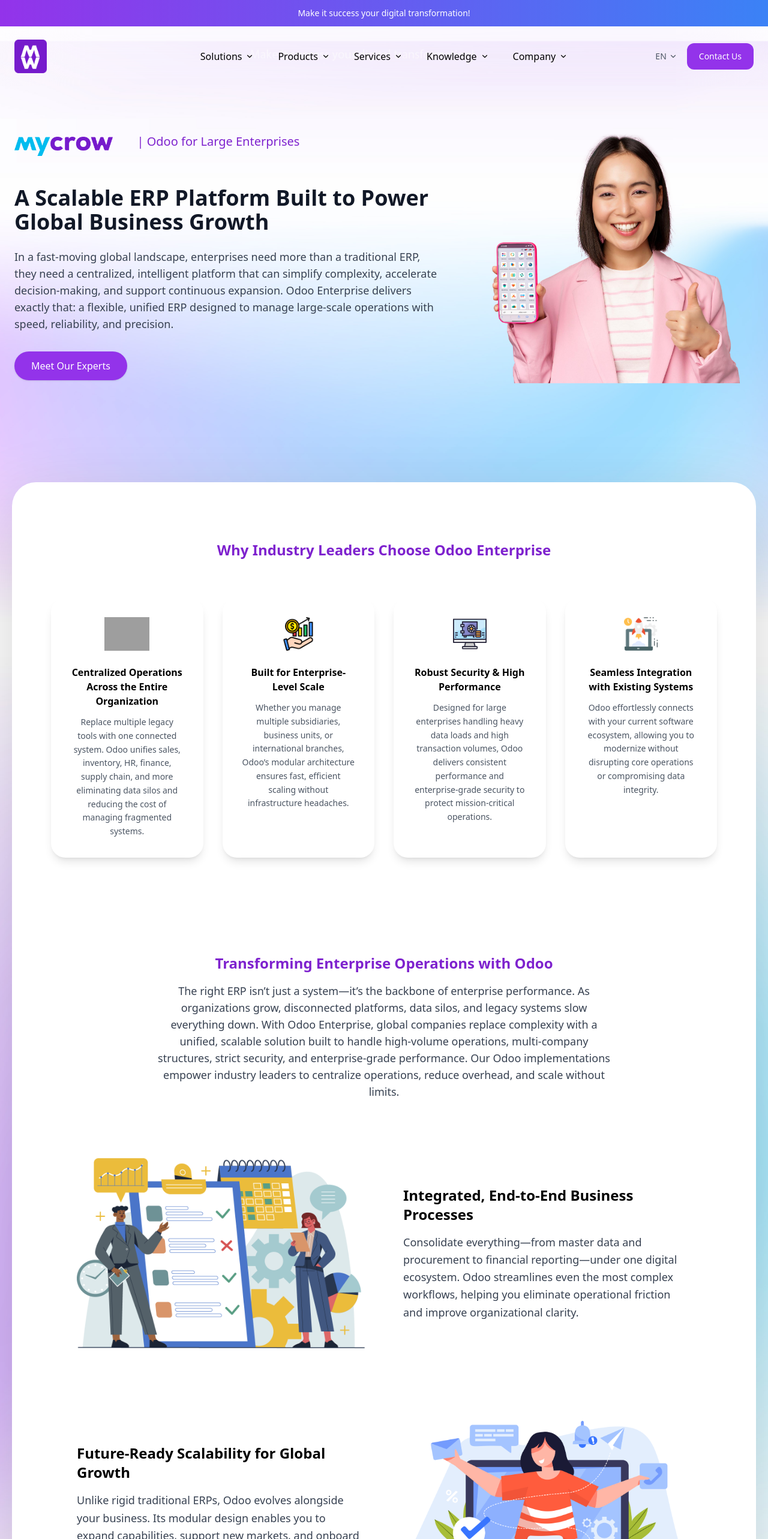
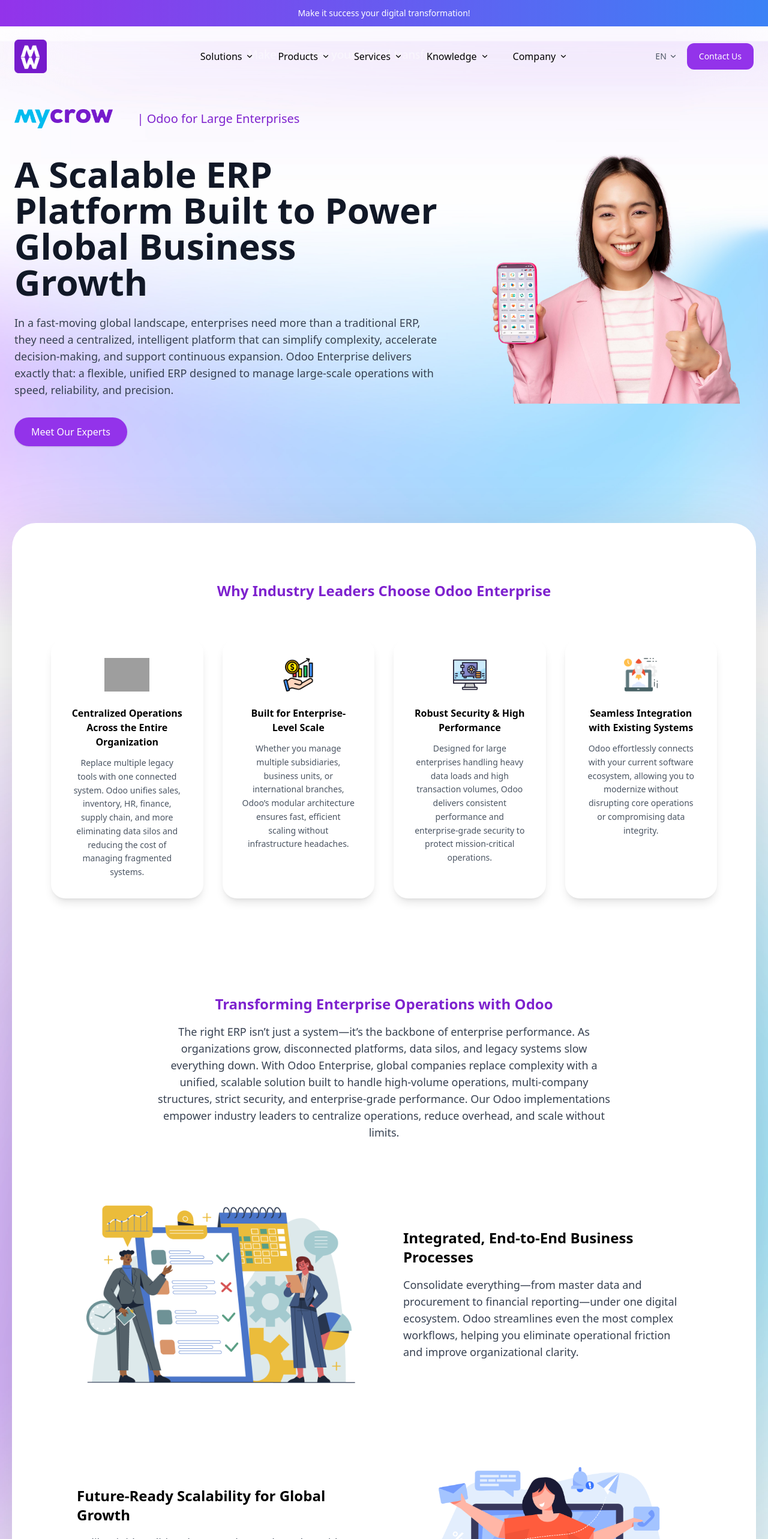
Before and after one commit to Rafiikhwan28/mycrow.id, a React (Vite) app: page /solutions/stages/enterprise in a window 1280 px wide. Shown: the top 2566 px of the page at 60% size. Built offline with nearby package versions, Linux system fonts and the light colour scheme; grey boxes are pictures that could not be loaded.

Commit message:
update tamplate section strages mobile

```diff
--- a/src/pages/solution/ByStragesTemplate.jsx
+++ b/src/pages/solution/ByStragesTemplate.jsx
@@ -11,6 +11,24 @@
     opacity: 1,
     y: 0,
     transition: { duration: 0.6, ease: "easeOut" },
+  },
+};
+
+const slideFromLeft = {
+  hidden: { opacity: 0, x: -80 },
+  visible: {
+    opacity: 1,
+    x: 0,
+    transition: { duration: 0.7, ease: "easeOut" },
+  },
+};
+
+const slideFromRight = {
+  hidden: { opacity: 0, x: 80 },
+  visible: {
+    opacity: 1,
+    x: 0,
+    transition: { duration: 0.7, ease: "easeOut" },
   },
 };
 
@@ -40,34 +58,39 @@
       animate="visible"
       variants={staggerContainer}
       style={{ backgroundImage: `url(${bgImage})` }}
-      className="min-h-screen bg-center bg-no-repeat bg-cover pt-28"
+      className="min-h-screen pt-24 bg-center bg-no-repeat bg-cover md:pt-28"
     >
       {/* ================= HERO ================= */}
       <section className="grid items-center px-6 mx-auto gap-14 max-w-7xl md:grid-cols-[1.2fr_0.8fr]">
         {/* TEXT */}
-        <motion.div variants={fadeUp}>
-          <div className="flex items-center gap-4">
-            <img src={mycrowLogo} alt="MyCrow" className="h-8" />
+        <motion.div
+          variants={slideFromLeft}
+          className="text-center md:text-left"
+        >
+          <div className="flex items-center justify-center gap-3 md:justify-start md:gap-4">
+            <img src={mycrowLogo} alt="MyCrow" className="h-7 md:h-8" />
 
             {hero?.badge && (
-              <span className="flex items-center px-6 py-2 mb-4 text-xl font-medium leading-none text-purple-700 rounded-full">
+              <span className="flex items-center px-4 py-1.5 md:px-6 md:py-2 text-sm md:text-xl font-medium leading-none text-purple-700 rounded-full">
                 | {hero.badge}
               </span>
             )}
           </div>
 
-          <h1 className="mt-10 mb-6 text-6xl font-bold leading-tight text-gray-900 md:text-4xl">
+          <h1 className="mt-8 mb-6 text-4xl font-bold leading-tight text-gray-900 md:mt-10 md:text-6xl">
             {hero.title}
           </h1>
 
-          <p className="mb-8 text-lg text-gray-700">{hero.description}</p>
+          <p className="mb-8 text-base text-gray-700 md:text-lg">
+            {hero.description}
+          </p>
 
           {hero.primaryButton && (
             <motion.a
               href={hero.primaryButton.link}
               whileHover={{ y: -4 }}
               whileTap={{ scale: 0.96 }}
-              className="inline-flex items-center py-3 text-white transition bg-purple-600 rounded-full shadow px-7 hover:bg-purple-700"
+              className="inline-flex items-center px-6 py-2.5 md:px-7 md:py-3 text-sm md:text-base text-white transition bg-purple-600 rounded-full shadow hover:bg-purple-700"
             >
               {hero.primaryButton.label}
             </motion.a>
@@ -79,39 +102,32 @@
           <motion.img
             src={hero.heroImage}
             alt={hero.title}
-            className="w-full max-w-md h-[500px] mx-auto object-contain"
-            variants={fadeUp}
-            transition={{ delay: 0.2 }}
+            variants={slideFromRight}
+            className="w-full max-w-xs sm:max-w-sm md:max-w-md h-auto md:h-[500px] mx-auto object-contain"
           />
         )}
       </section>
 
-      {/* ================= REASONS + BENEFITS CONTAINER ================= */}
+      {/* ================= REASONS + BENEFITS ================= */}
       {(reasons?.items?.length > 0 || benefits) && (
-        <section className="relative pt-32">
+        <section className="relative pt-28 md:pt-32">
           <div className="px-5 mx-auto max-w-7xl">
-            {/* GLASS CONTAINER */}
-            <div
-              className="
-          relative
-          bg-white
-          backdrop-blur-2xl
-          rounded-tl-[40px] rounded-tr-[40px] rounded-bl-none
-          shadow-[0_40px_120px_rgba(0,0,0,0.18)]
-          border border-white/40
-          px-6 sm:px-10 md:px-16
-          py-24
-        "
+            <motion.div
+              variants={fadeUp}
+              initial="hidden"
+              whileInView="visible"
+              viewport={{ once: true }}
+              className="relative bg-white backdrop-blur-2xl rounded-tl-[40px] rounded-tr-[40px] rounded-bl-none shadow-[0_40px_120px_rgba(0,0,0,0.18)] border border-white/40 px-6 sm:px-10 md:px-16 py-20 md:py-24"
             >
               {/* ================= REASONS ================= */}
               {reasons?.items?.length > 0 && (
-                <div className="mb-40">
+                <div className="mb-32 md:mb-40">
                   <motion.h2
                     variants={fadeUp}
                     initial="hidden"
                     whileInView="visible"
                     viewport={{ once: true }}
-                    className="mb-16 text-2xl font-semibold text-center text-purple-700"
+                    className="text-2xl font-semibold text-center text-purple-700 mb-14 md:mb-16"
                   >
                     {reasons.title}
                   </motion.h2>
@@ -121,12 +137,12 @@
                     initial="hidden"
                     whileInView="visible"
                     viewport={{ once: true, margin: "-100px" }}
-                    className="grid gap-8 md:grid-cols-4"
+                    className="grid gap-8 sm:grid-cols-2 md:grid-cols-4"
                   >
                     {reasons.items.map((item, i) => (
                       <motion.div
                         key={i}
-                        variants={fadeUp}
+                        variants={i % 2 === 0 ? slideFromLeft : slideFromRight}
                         whileHover={{ y: -8 }}
                         className="p-8 text-center transition shadow-lg rounded-3xl hover:shadow-2xl"
                       >
@@ -163,27 +179,21 @@
                     initial="hidden"
                     whileInView="visible"
                     viewport={{ once: true }}
-                    className="max-w-3xl mx-auto mb-24 text-lg text-center text-gray-700"
+                    className="max-w-3xl mx-auto mb-20 text-base text-center text-gray-700 md:mb-24 md:text-lg"
                   >
                     {benefits.description}
                   </motion.p>
 
-                  {benefits.items.length === 0 ? (
-                    <p className="text-center text-gray-400">
-                      Benefits content coming soon.
-                    </p>
-                  ) : (
-                    <div className="space-y-24">
+                  <div className="space-y-20 md:space-y-24">
                     {benefits.items.map((item, i) => (
                       <motion.div
                         key={i}
-                          variants={fadeUp}
+                        variants={i % 2 === 0 ? slideFromLeft : slideFromRight}
                         initial="hidden"
                         whileInView="visible"
                         viewport={{ once: true }}
-                          className="grid items-center gap-16 md:grid-cols-2"
+                        className="grid items-center gap-14 md:gap-16 md:grid-cols-2"
                       >
-                          {/* IMAGE */}
                         <div
                           className={`flex items-center justify-center ${
                             i % 2 !== 0 ? "md:order-2" : ""
@@ -192,28 +202,27 @@
                           <img
                             src={item.image}
                             alt={item.title}
-                              className="object-contain w-full h-80"
+                            className="object-contain w-full max-w-md h-72 md:h-80"
                           />
                         </div>
 
-                          {/* TEXT */}
-                          <div>
+                        <div className="text-center md:text-left">
                           <h3 className="mb-4 text-2xl font-semibold">
                             {item.title}
                           </h3>
-                            <p className="text-lg leading-relaxed text-gray-700 ">
+                          <p className="text-base leading-relaxed text-gray-700 md:text-lg">
                             {item.description}
                           </p>
                         </div>
                       </motion.div>
                     ))}
                   </div>
-                  )}
                 </div>
               )}
+
               {/* ================= CONTACT FORM ================= */}
               <ContactForm />
-            </div>
+            </motion.div>
           </div>
         </section>
       )}
```
Lines whose indentation alone changed are shown as unchanged.
